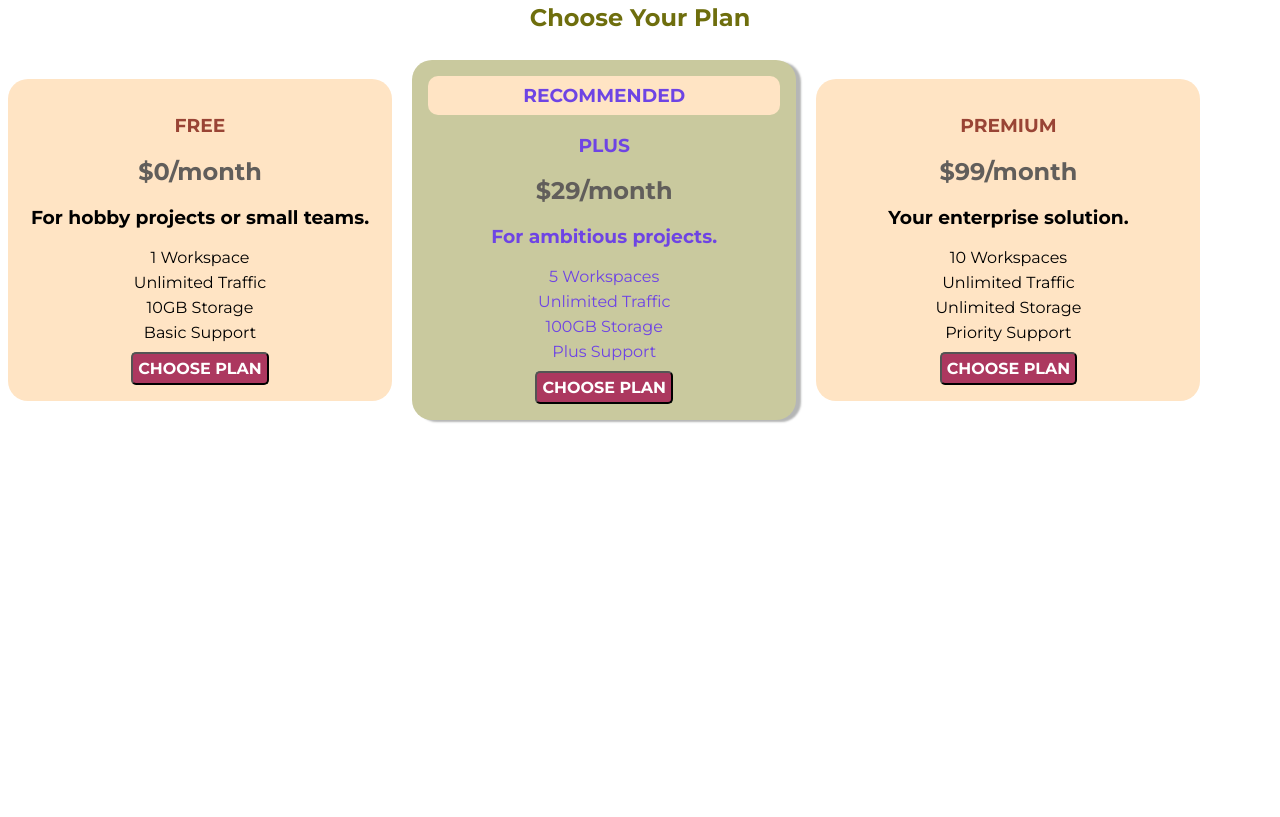
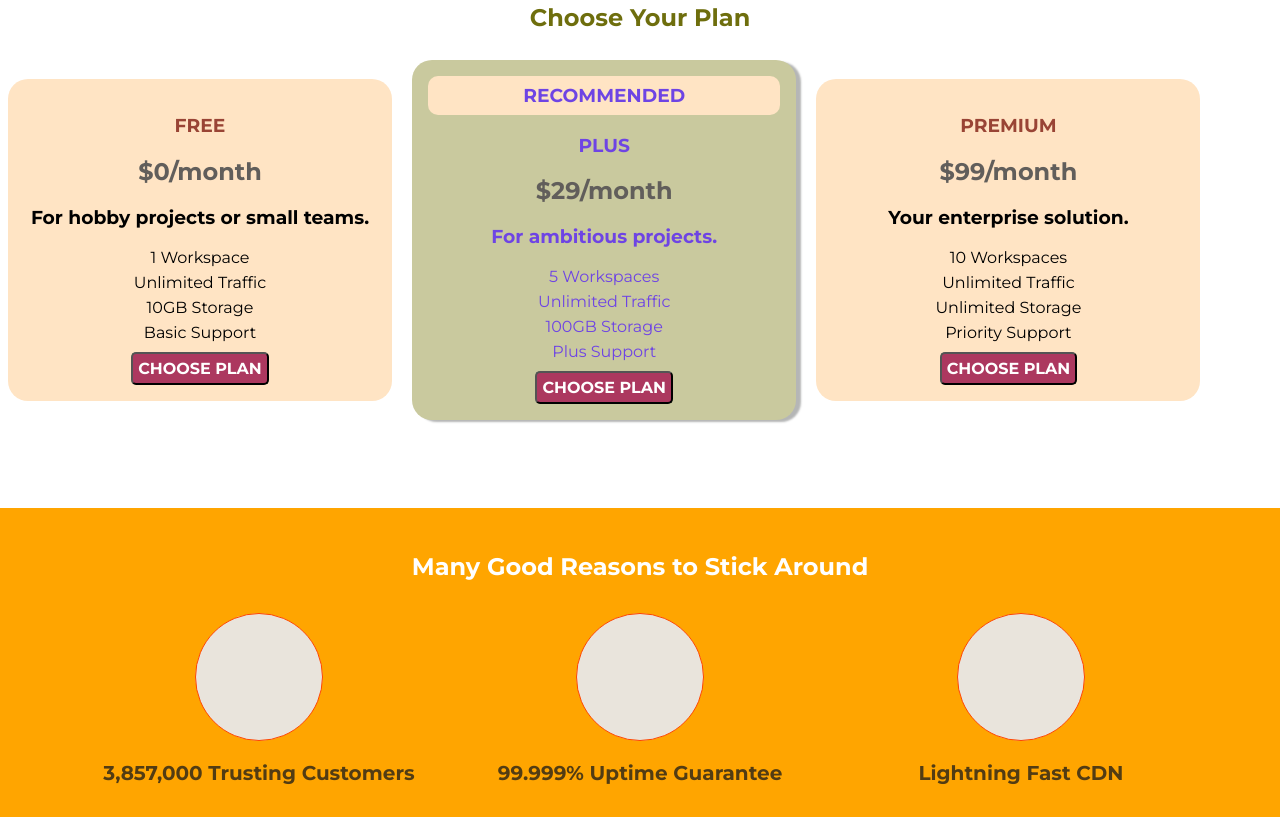
Before and after one commit to Ruturaj2003/maxi_css, a plain HTML site: page index.html in a window 1280 px wide. Shown: the part 588-1405 px from the top of the page. Before the commit the page ends 1016 px from the top, so only its background shows below. Drawn offline with Linux system fonts and the light colour scheme.

Commit message:
Add Key-Features

```diff
--- a/index.html
+++ b/index.html
@@ -84,6 +84,29 @@
                 </article>
             </div>
         </section>
+                <section id="key--features">
+                    <h1 class="section-title">Many Good Reasons to Stick Around</h1>
+                    <ul class="key--features__list">
+                        <li class="key--feature">
+                            <div class="key--feature__image">
+
+                            </div>
+                            <p class="key--feature__description">3,857,000 Trusting Customers</p>
+                        </li>
+                        <li class="key--feature">
+                            <div class="key--feature__image">
+
+                            </div>
+                            <p class="key--feature__description">99.999% Uptime Guarantee</p>
+                        </li>
+                        <li class="key--feature">
+                            <div class="key--feature__image">
+
+                            </div>
+                            <p class="key--feature__description">Lightning Fast CDN</p>
+                        </li>
+                    </ul>
+                </section>
     </main>
 </body>
 
--- a/main.css
+++ b/main.css
@@ -96,6 +96,51 @@ box-shadow: 5px 2px 2px rgba(11, 12,13, 0.30);
 .button:focus{
     outline: none;
 }
+
+
+#key--features{
+    background-color:orange ;
+    padding: 12px;
+    margin-top: 80px;
+
+}
+
+#key--features .section-title{
+    color: white;
+    margin : 32px;
+}
+
+.key--features__list{
+    list-style: none;
+    margin:0;
+    padding:0;
+    text-align: center;
+}
+
+.key--feature{
+    display: inline-block;
+    width: 30%;
+    vertical-align: top;
+
+}
+
+.key--feature__image{
+    margin: auto;
+    background-color: rgb(233, 228, 220);
+    height: 128px;
+    width:  128px;
+    border: 1px solid orangered;
+    border-radius: 50%;
+}
+
+.key--feature__description{
+    text-align: center;
+    font-weight: bolder;
+    font-weight: bolder;
+    font-size: 20px;
+    color: rgb(82, 60, 19);
+
+}
 /* h1 {
     font-family: sans-serif;
 } */
```
